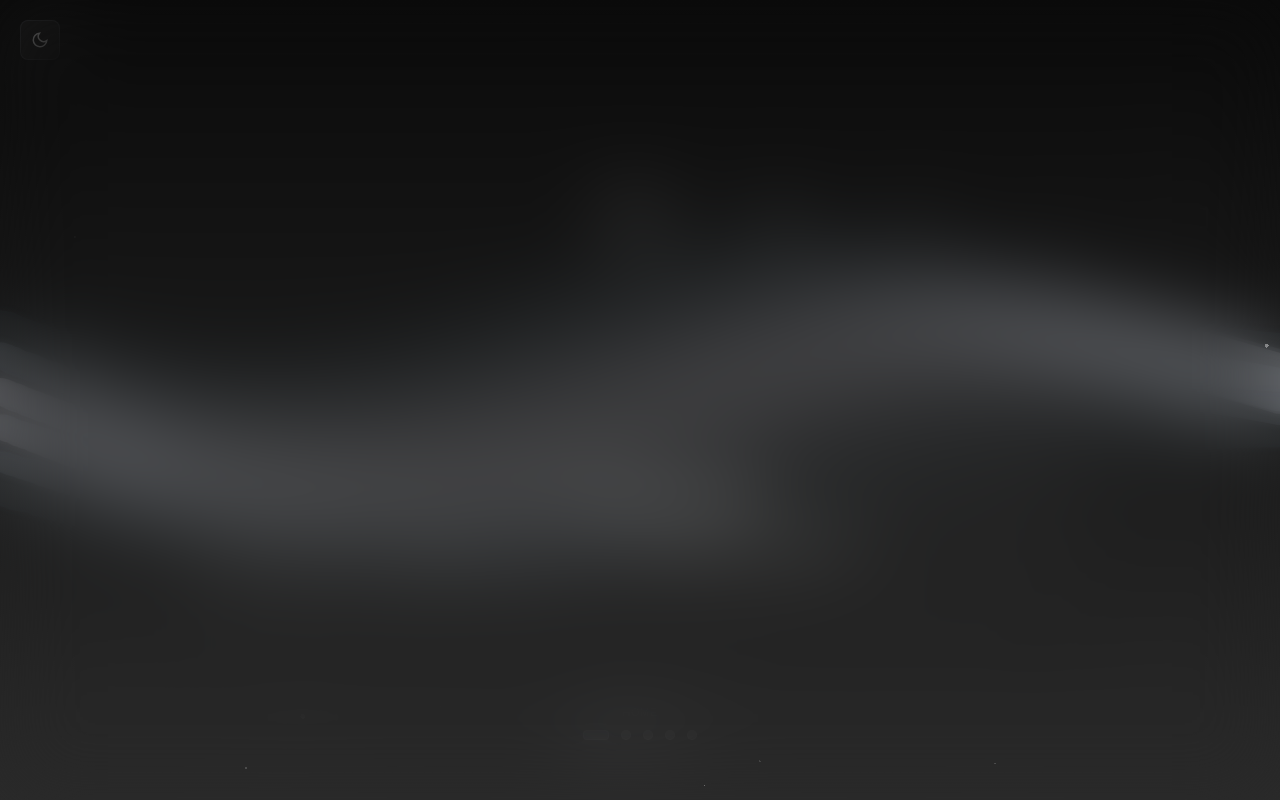
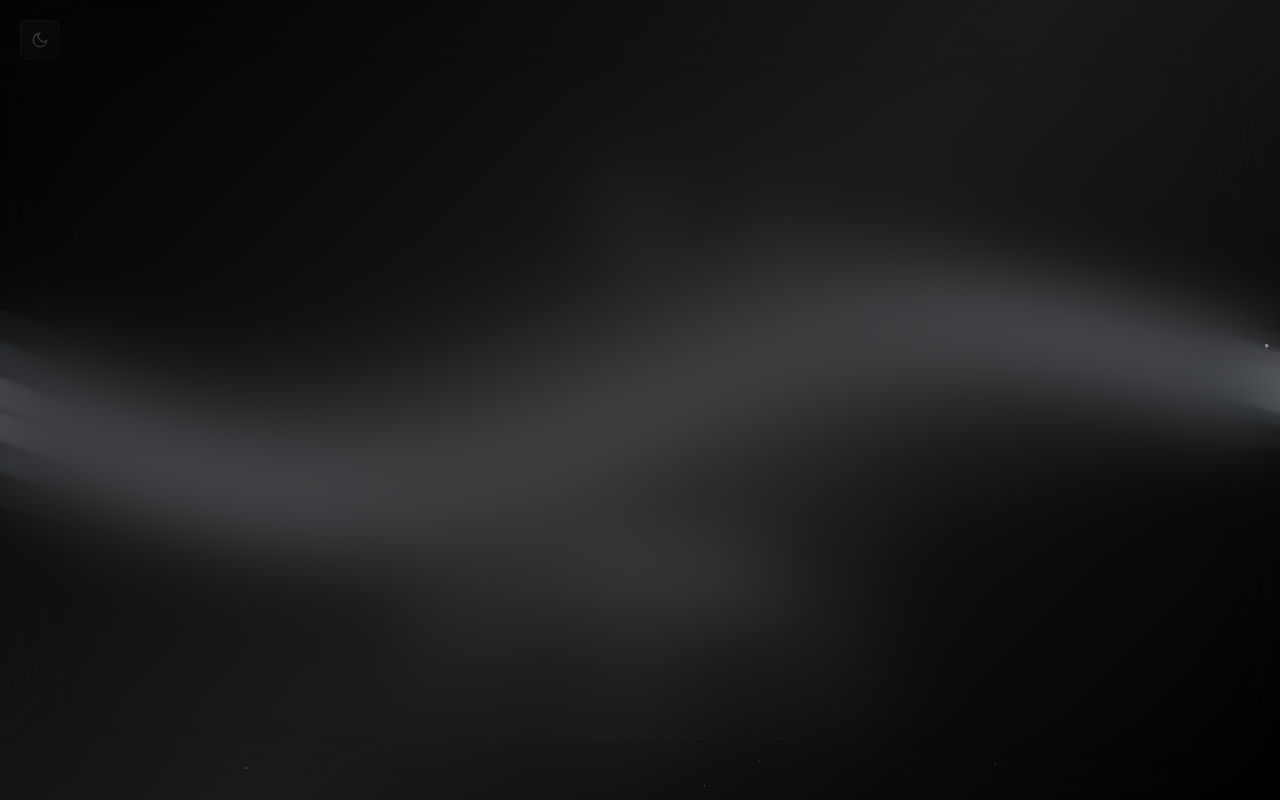
Before and after one commit to RamseyFrank/ramseyfrank-site, a React (Vite) app: page / in a window 1280 px wide. Built offline with nearby package versions, Linux system fonts and the light colour scheme.

Commit message:
fixed the light dark mode and decreased the size of the contents tiles

```diff
--- a/src/App.css
+++ b/src/App.css
@@ -1,30 +1,93 @@
-.app-root {
-  position: relative;
-  width: 100vw;
+:root {
+  --bg-dark: #0a0e27;
+  --bg-light: #f8f6f3;
+  --bg-light-gradient: linear-gradient(135deg, #f8f6f3 0%, #faf8f5 25%, #f5f3f0 75%, #f8f6f3 100%);
+}
+
+* {
+  margin: 0;
+  padding: 0;
+  box-sizing: border-box;
+}
+
+body {
+  font-family: -apple-system, BlinkMacSystemFont, 'Segoe UI', 'Roboto', 'Oxygen',
+    'Ubuntu', 'Cantarell', 'Fira Sans', 'Droid Sans', 'Helvetica Neue',
+    sans-serif;
+  -webkit-font-smoothing: antialiased;
+  -moz-osx-font-smoothing: grayscale;
+  overflow: hidden;
+}
+
+#root {
+  width: 100%;
   height: 100vh;
   overflow: hidden;
 }
 
-.layer-base,
-.layer-waves,
+.app-root {
+  position: relative;
+  width: 100%;
+  height: 100%;
+  overflow: hidden;
+  background: var(--bg-dark);
+  transition: background 0.8s cubic-bezier(0.25, 0.46, 0.45, 0.94);
+}
+
+.app-root.light-mode {
+  background: var(--bg-light-gradient);
+}
+
+/* Layer system */
+.layer-base {
+  position: fixed;
+  top: 0;
+  left: 0;
+  width: 100%;
+  height: 100%;
+  z-index: 1;
+}
+
+.layer-waves {
+  position: fixed;
+  top: 0;
+  left: 0;
+  width: 100%;
+  height: 100%;
+  z-index: 10;
+  pointer-events: none;
+}
+
 .layer-particles {
   position: fixed;
   top: 0;
   left: 0;
-  width: 100vw;
-  height: 100vh;
+  width: 100%;
+  height: 100%;
+  z-index: 20;
+  pointer-events: none;
 }
 
-.layer-base { z-index: 0; }
-.layer-waves { z-index: 2; }
-.layer-particles { z-index: 3; }
+.layer-ui {
+  position: fixed;
+  top: 0;
+  left: 0;
+  width: 100%;
+  height: 100%;
+  z-index: 30;
+  pointer-events: none;
+}
 
+/* Smooth transitions for theme */
+.layer-base,
+.layer-waves,
+.layer-particles,
 .layer-ui {
-  position: relative;
-  z-index: 10;
-  text-align: center;
-  padding-top: 4rem;
-  color: white;
-  width: 100%;
-  pointer-events: auto;
+  transition: opacity 0.6s ease;
 }
+
+@media (max-width: 768px) {
+  .app-root {
+    font-size: 14px;
+  }
+}
--- a/src/App.jsx
+++ b/src/App.jsx
@@ -12,7 +12,7 @@ function App() {
   const [skillSelected, setSkillSelected] = useState(false);
 
   return (
-    <div className="app-root">
+    <div className="app-root" style={{ background: lightMode ? 'linear-gradient(135deg, #f8f6f3 0%, #faf8f5 25%, #f5f3f0 75%, #f8f6f3 100%)' : 'linear-gradient(135deg, #000000 0%, #0d0d0d 25%, #1a1a1a 50%, #0d0d0d 75%, #000000 100%)' }}>
       <XMBIntro lightMode={lightMode} />
       <div className="layer-base" />
       <div className="layer-waves"><Wave lightMode={lightMode} /></div>
--- a/src/components/Particles.jsx
+++ b/src/components/Particles.jsx
@@ -2,7 +2,7 @@ import { useEffect, useRef } from 'react';
 import { Renderer, Camera, Geometry, Program, Mesh } from 'ogl';
 
 const defaultColors = ['#ffffff', '#ffffff', '#ffffff'];
-const lightModeDefaultColors = ['#FF6B35', '#FF8C5A', '#FF7F50'];
+const lightModeDefaultColors = ['#000000', '#1a1a1a', '#0d0d0d'];
 
 const hexToRgb = hex => {
   hex = hex.replace(/^#/, '');
--- a/src/components/TileSystem.jsx
+++ b/src/components/TileSystem.jsx
@@ -343,7 +343,7 @@ const styles = {
     position: 'fixed',
     left: '50%',
     width: '90%',
-    maxWidth: '900px',
+    maxWidth: '500px',
     display: 'flex',
     flexDirection: 'column',
     gap: '24px',
@@ -357,17 +357,19 @@ const styles = {
   tilesContainer: {
     display: 'flex',
     flexDirection: 'column',
-    gap: '16px',
+    gap: '32px',
+    marginTop: '60px',
+    marginBottom: '60px',
   },
   tile: {
     background: 'linear-gradient(135deg, rgba(60, 60, 60, 0.25), rgba(40, 40, 40, 0.25))',
     border: '1px solid rgba(107, 112, 120, 0.25)',
     borderRadius: '12px',
-    padding: '24px',
+    padding: '40px',
     backdropFilter: 'blur(10px)',
     boxShadow: '0 8px 32px rgba(0, 0, 0, 0.2), inset 0 1px 0 rgba(255, 255, 255, 0.1)',
     color: 'white',
-    minHeight: '180px',
+    minHeight: '280px',
     display: 'flex',
     flexDirection: 'column',
     justifyContent: 'center',
--- a/src/components/XMBNav.jsx
+++ b/src/components/XMBNav.jsx
@@ -138,9 +138,7 @@ export default function XMBNav({ onCategoryChange, currentCategory, skillSelecte
   return (
     <div style={{
       ...styles.root,
-      background: themeDark
-        ? 'linear-gradient(135deg, rgba(255, 255, 255, 0.85), rgba(245, 248, 255, 0.85))'
-        : 'transparent'
+      background: 'transparent'
     }}>
       {/* Light/Dark Mode Toggle */}
       <div style={styles.toggleContainer}>
```
